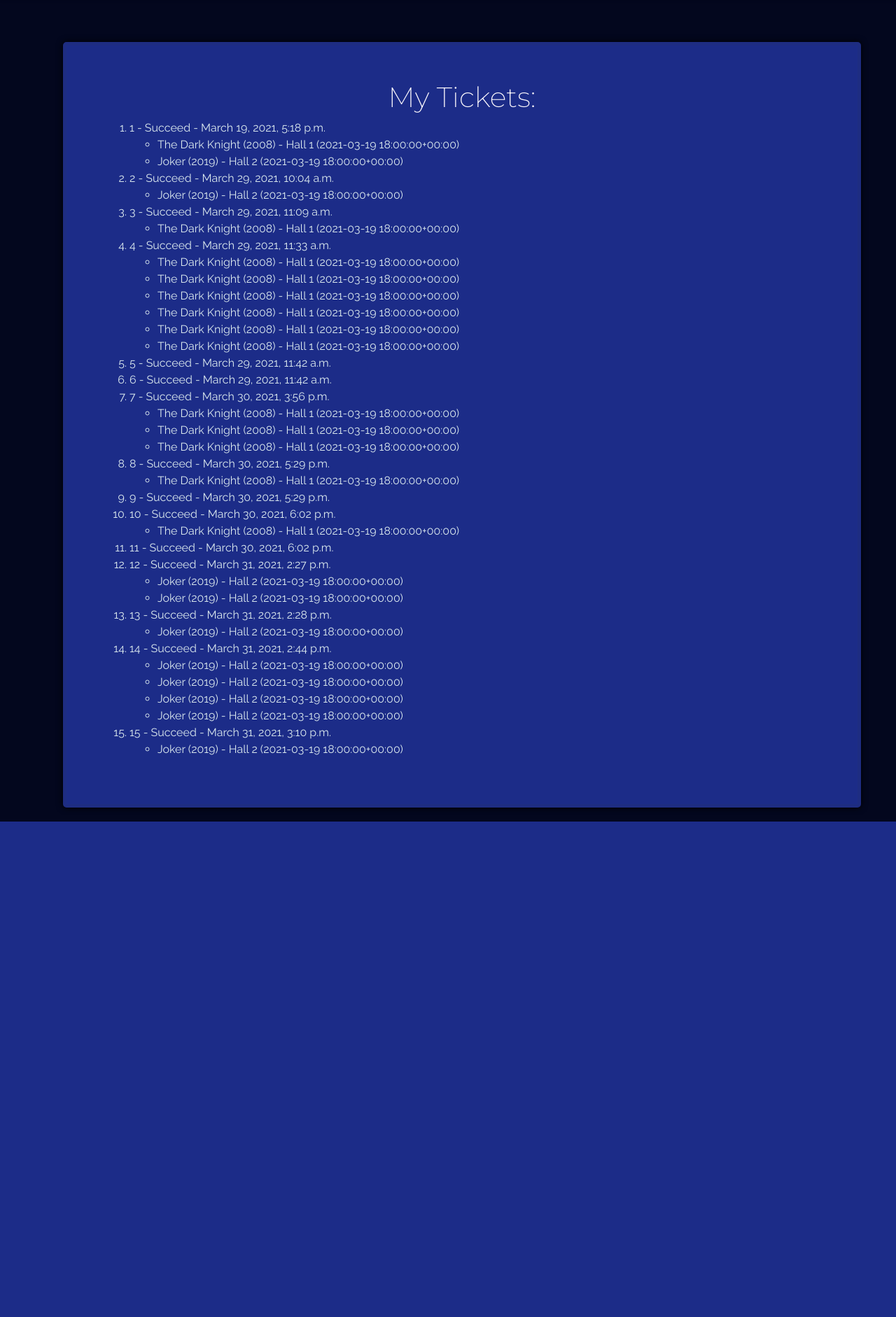
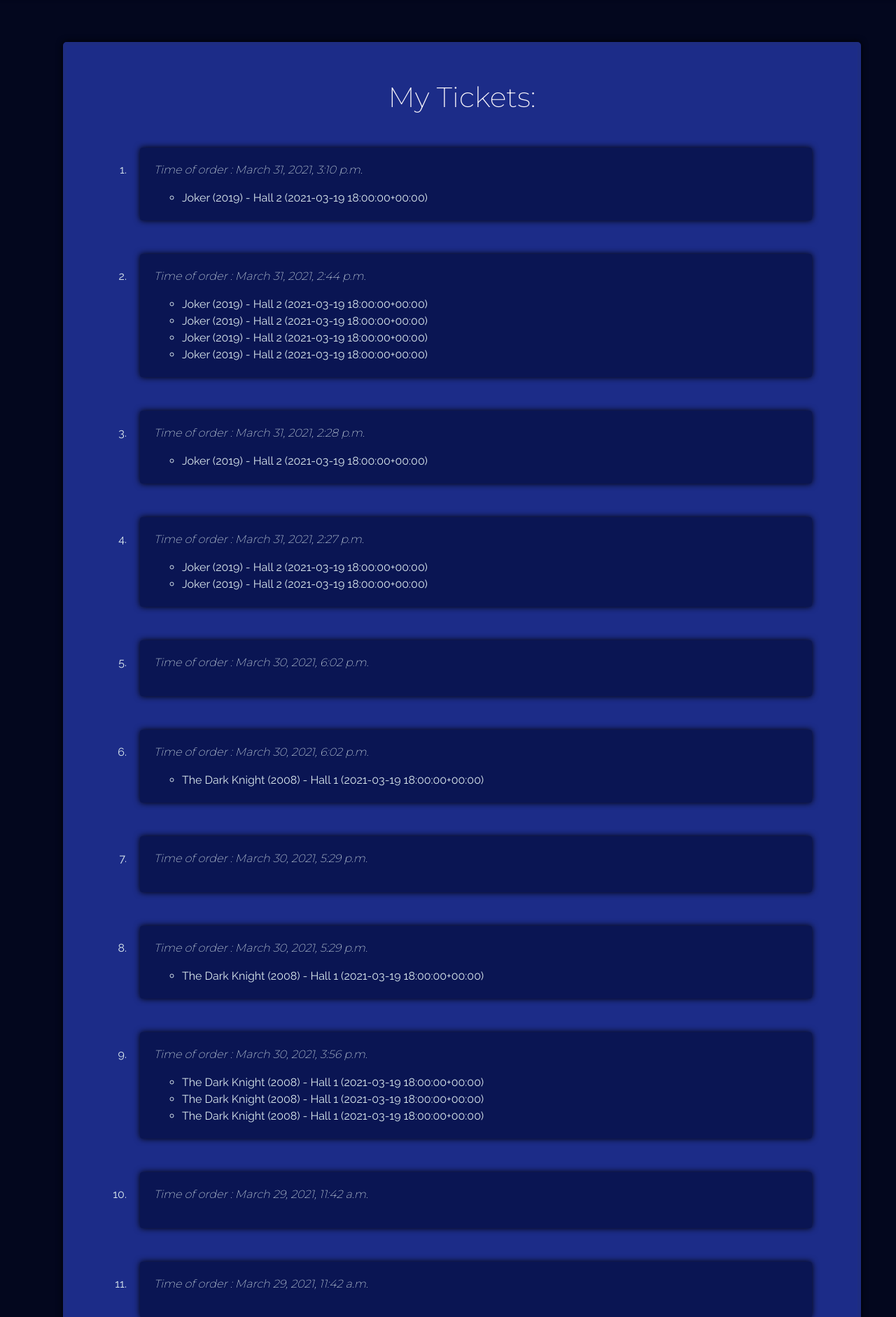
Before and after one commit to hanhwanglim/cinema-booking, a Django app: template advanced_booking/users/templates/users/booking.html in a window 1280 px wide. Shown: the part 56-1938 px from the top of the page at 70% size. Before the commit the page ends 1230 px from the top, so only its background shows below. Run offline with Django 3.2, Linux system fonts and the light colour scheme; the template is opened without the code that fills it: values that come from a table or form of the project are taken from there, others are empty; a user stored in the database is signed in; data comes from the database, SQL or seed files in the repository; both versions use the stored data as it was after the commit; parts of the project's set-up code (start-up, migrations or seed data) failed here and were passed over; some libraries are stand-ins or nearby versions.

Commit message:
- Fixed the ordering of the tickets to show the latest - looks nicer

```diff
--- a/advanced_booking/users/templates/users/booking.html
+++ b/advanced_booking/users/templates/users/booking.html
@@ -20,13 +20,20 @@
         <div class="col-lg-12 ">
             <h1 align="center">My Tickets:</h1>
             {% if user.is_authenticated %}
+
+
+
             <ol>
-                {% for o in order %}
-                <li>
-                    {{ o }} - {{ o.date_created }}
+                {% for o in order reversed%}
+                <li><div class="container">
+                    <div class="card border-0 my-5"> <!-- display card formatting-->
+                      <div class="card-body p-15">
+                <p>Time of order : {{ o.date_created }} </p>
+
                     <ul>
                         {% for ticket in o.tickets.all %}
                         <li>{{ ticket.showtime }}</li>
+
                         {% endfor %}
                     </ul>
                     {% endfor %}
```
Also changed, not shown: advanced_booking/db.sqlite3.
